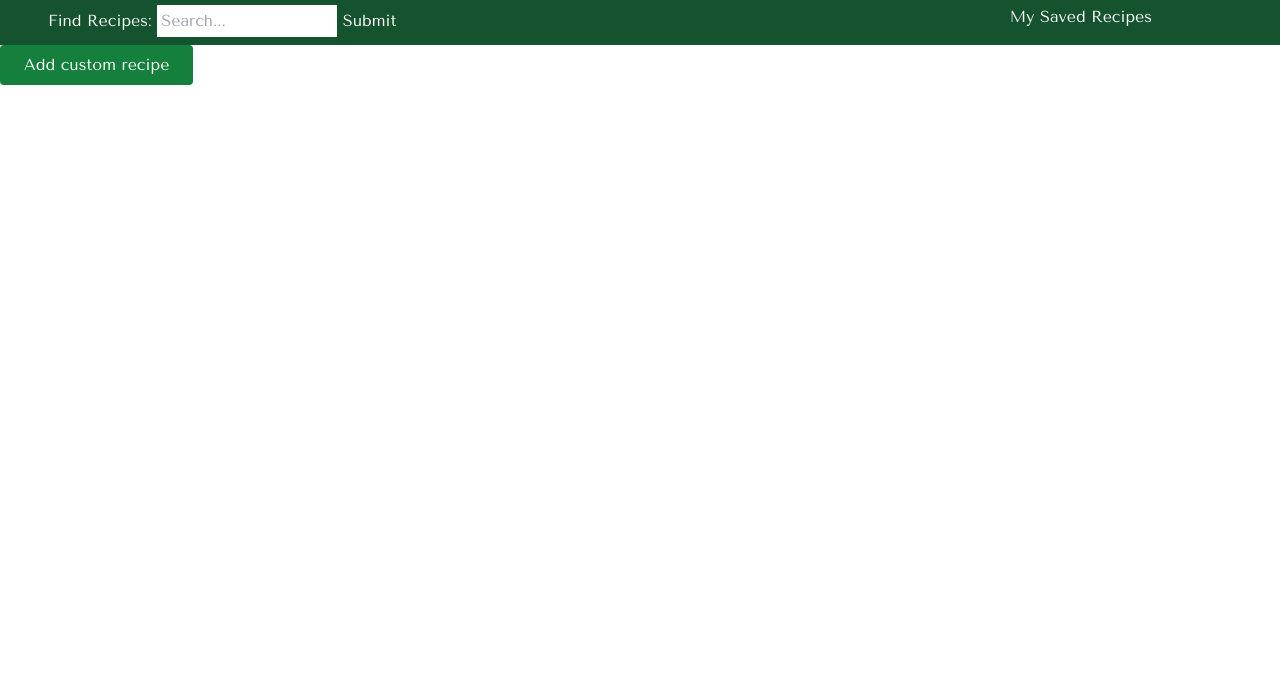
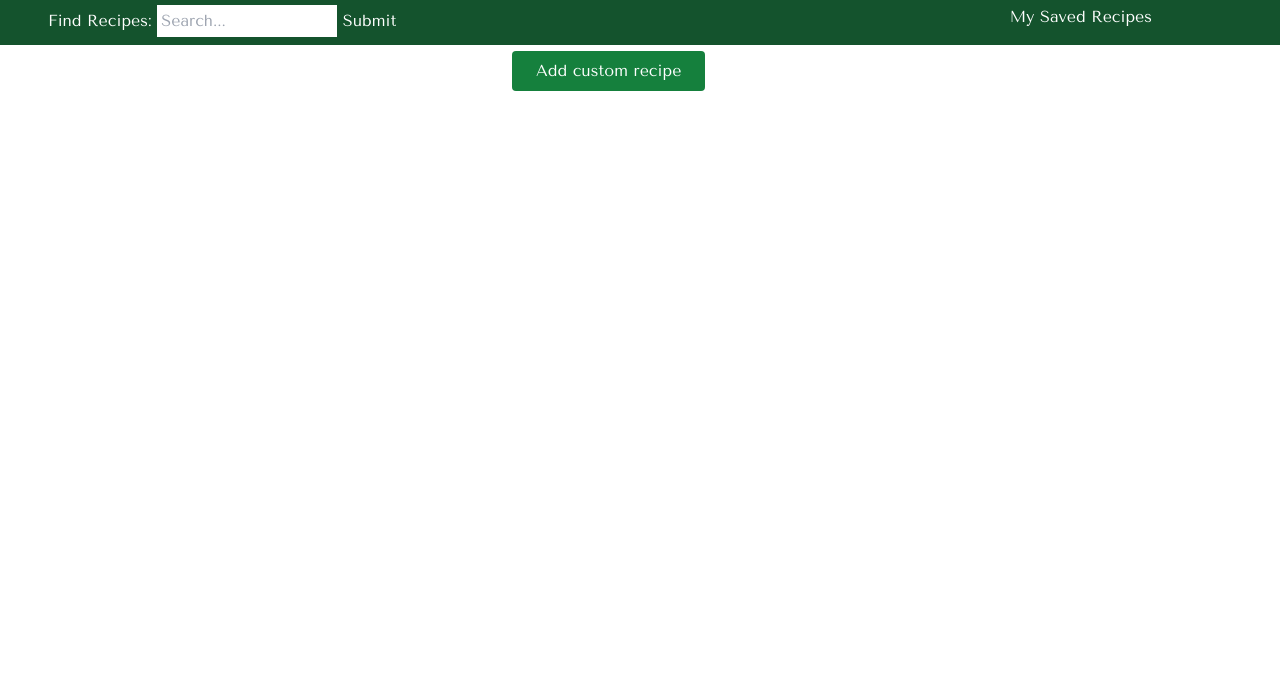
Before and after one commit to bdeutmeyer/nutrition-getter, a plain HTML site: page recipe-box.html in a window 1280 px wide. Shown: the part 116-800 px from the top of the page. Drawn offline with nearby package versions, Linux system fonts and the light colour scheme.

Commit message:
small styling fixes

```diff
--- a/recipe-box.html
+++ b/recipe-box.html
@@ -31,7 +31,7 @@
         </nav>
     </header>
     <main>
-        <button id="modal-test-btn" class="text-white bg-green-700 rounded py-2 px-6">Add custom recipe</button>
+        <button id="modal-test-btn" class="text-white bg-green-700 rounded py-2 px-6 relative" style="left: 40%; margin-top: 6px;">Add custom recipe</button>
         <section id="recipe-form-container"></section>
         <form id="recipe-card-form" class="bg-slate-600 flex flex-col w-1/2 mt-20 ml-auto mr-auto p-3 hidden">
             <div class="row">
```
